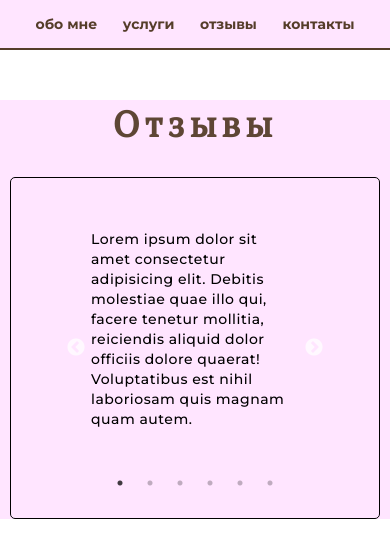
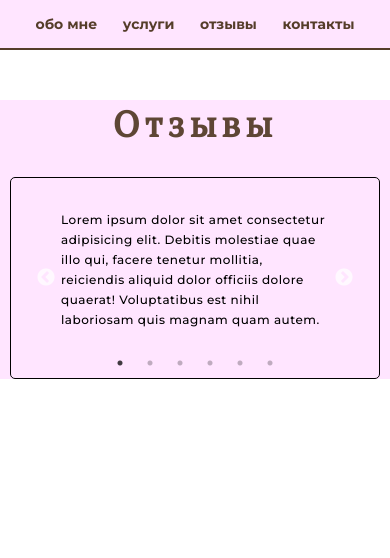
Before and after one commit to pavelbekarev/visitSite, a React (Create React App) app: page /reviews in a window 390 px wide. Shown: the top 558 px of the page. Built offline with nearby package versions, Linux system fonts and the light colour scheme.

Commit message:
адаптировал отзывы

```diff
--- a/src/styles/Reviews.scss
+++ b/src/styles/Reviews.scss
@@ -90,3 +90,13 @@
         font-size: 14px;
     }
 }
+
+@media (max-width: 430px) {
+    .slider__text {
+        font-size: 12px;
+    }
+
+    .slider__wrapper {
+        padding: 30px 50px;
+    }
+}
```
